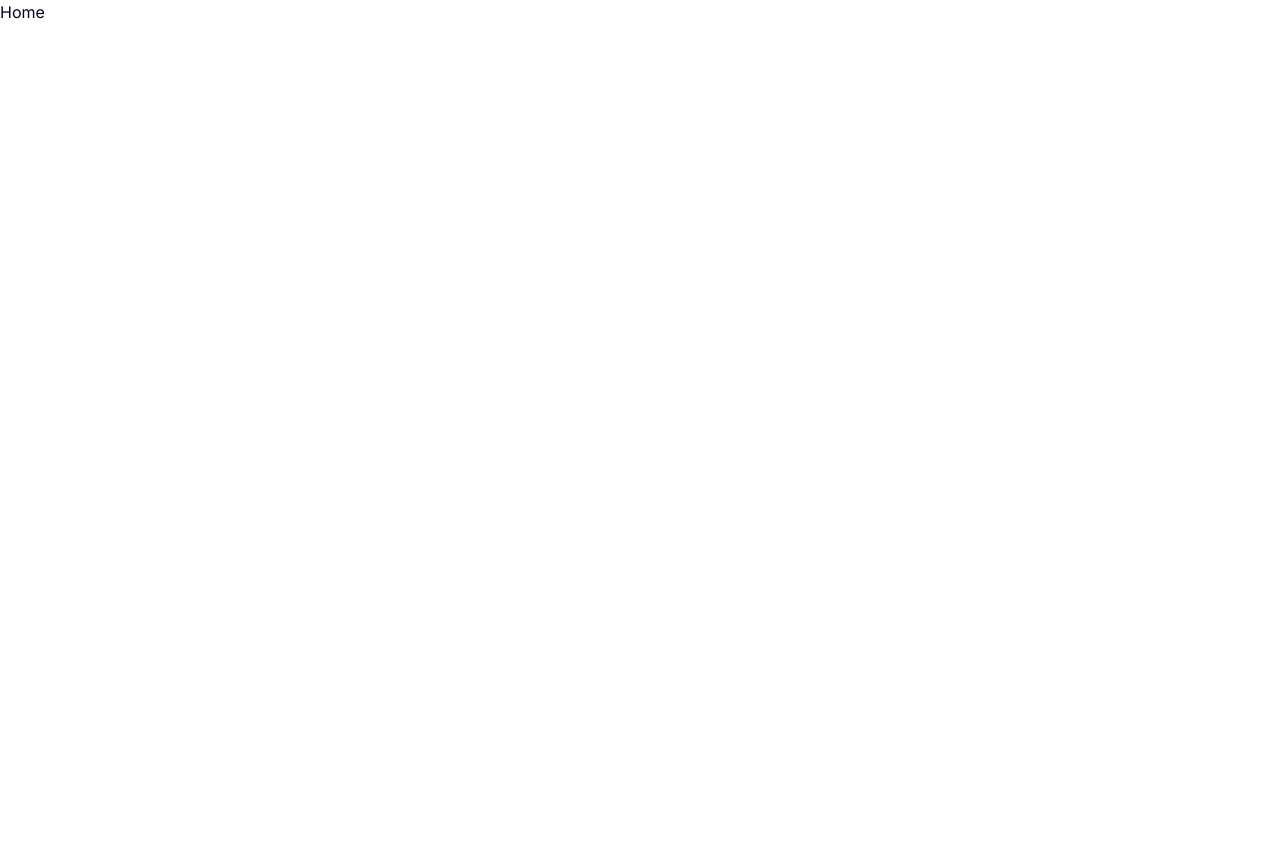
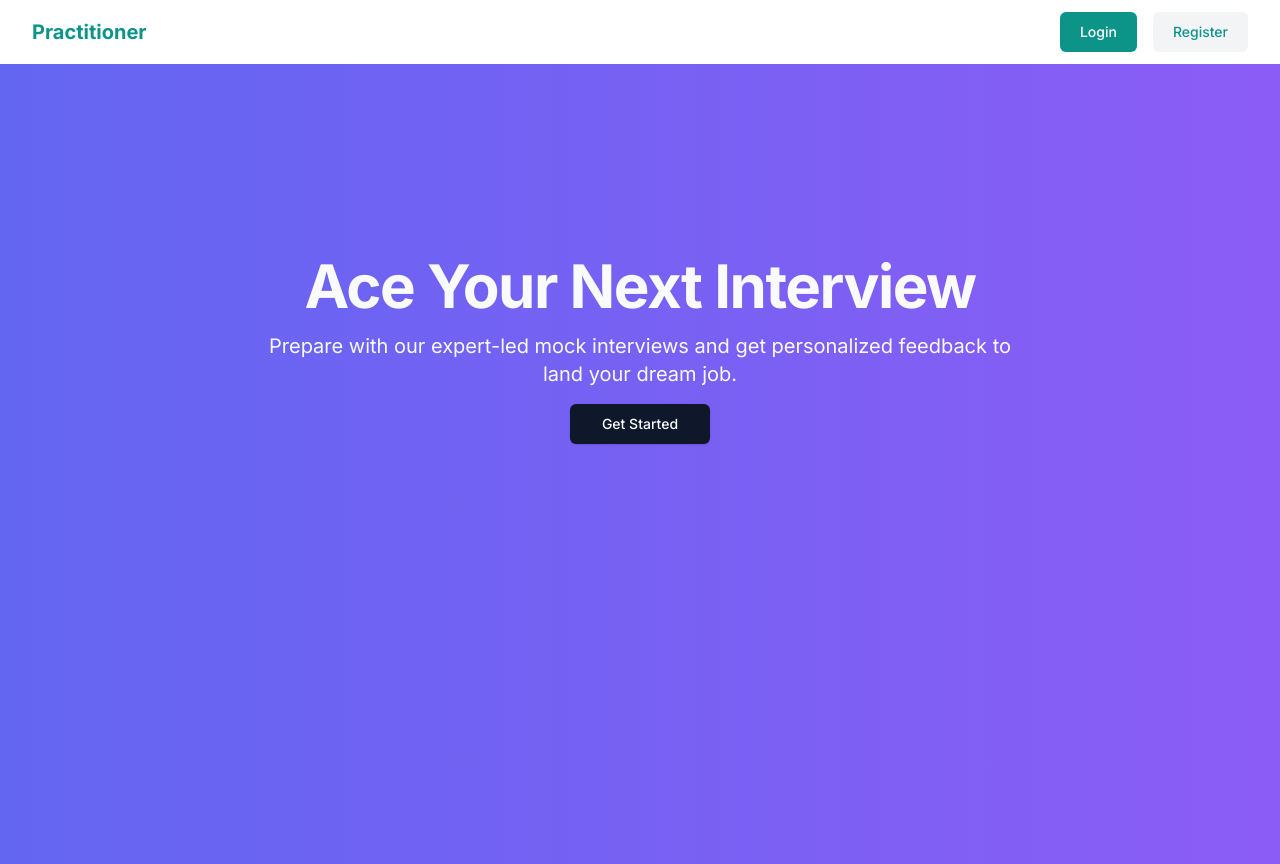
Before and after one commit to piyushyadav0191/Practitioner, a Next.js app: page / in a window 1280 px wide. Before the commit the page ends 800 px from the top, so only its background shows below. Built offline with nearby package versions, Linux system fonts and the light colour scheme; no server answers.

Commit message:
Finished

```diff
--- a/app/dashboard/_components/Header.tsx
+++ b/app/dashboard/_components/Header.tsx
@@ -1,7 +1,6 @@
 "use client"
 
 import { UserButton } from '@clerk/nextjs'
-import Image from 'next/image'
 import { usePathname } from 'next/navigation'
 import React, { useEffect } from 'react'
 
@@ -14,13 +13,11 @@ const Header = () => {
 
     return (
         <div className='flex p-4 items-center justify-between bg-secondary shadow-md'>
-            <Image src="/logo.svg" alt="logo" width={55} height={65} />
-            <ul className='gap-4 hidden md:flex'>
-                <li className={`hover:text-primary hover:font-bold transition-all cursor-pointer ${path === "/dashboard" && "text-primary font-bold"} `}>Dashboard</li>
-                <li className={`hover:text-primary hover:font-bold transition-all cursor-pointer ${path === "/dashboard/questions" && "text-primary font-bold"} `}>Questions</li>
-                <li className={`hover:text-primary hover:font-bold transition-all cursor-pointer ${path === "/dashboard/upgrade" && "text-primary font-bold"} `}>Upgrade</li>
-                <li className={`hover:text-primary hover:font-bold transition-all cursor-pointer ${path === "/dashboard/how" && "text-primary font-bold"} `}>How it works?</li>
-            </ul>
+                <a className="block font-bold text-xl my-1 text-teal-600" href="/">
+      <span className="sr-only">Home</span>
+      Practitioner
+    </a>
+
             <UserButton />
         </div>
     )
--- /dev/null
+++ b/app/dashboard/_components/InterviewItem.tsx
@@ -0,0 +1,28 @@
+import { Button } from '@/components/ui/button'
+import { PractitionerResponse } from '@/types/main'
+import Link from 'next/link'
+import React from 'react'
+
+type Props = {
+    interview: PractitionerResponse
+}
+
+const InterviewItem = ({interview}: Props) => {
+  return (
+    <div className='border shadow-sm rounded-lg p-3'>
+        <h2 className='font-bold text-primary'>{interview?.jobPosition}</h2>
+        <h2 className='font-semibold text-sm text-gray-800'>{interview?.jobExperienced} Years of Experience</h2>
+        <h2 className='text-xs text-gray-500'>Created At: {interview?.createdAt} </h2>
+        <div className='flex justify-between my-2 mt-2 gap-3'>
+            <Link href={`/dashboard/interview/${interview?.practionerInterviewId}/feedback`}>
+            <Button size={"sm"} variant={"outline"} className='w-full'>Feedback</Button>
+            </Link>
+            <Link href={`/dashboard/interview/${interview?.practionerInterviewId}/start`}>
+            <Button className='w-full'>Start</Button>
+            </Link>
+        </div>
+    </div>
+  )
+}
+
+export default InterviewItem
--- /dev/null
+++ b/app/dashboard/_components/PrevInterviewList.tsx
@@ -0,0 +1,39 @@
+"use client"
+
+import { db } from '@/lib/db'
+import { PractitionerInterview } from '@/lib/schema'
+import { PractitionerResponse } from '@/types/main'
+import { useUser } from '@clerk/nextjs'
+import { desc, eq } from 'drizzle-orm'
+import React, { useEffect } from 'react'
+import InterviewItem from './InterviewItem'
+
+const PrevInterviewList = () => {
+    const {user} = useUser()
+    const [interviewList, setInterviewList] = React.useState<PractitionerResponse[]>([])
+
+    useEffect(() => {
+        user&&GetInterviewList()
+    })
+
+    const GetInterviewList = async () => {
+        const result = await db.select().from(PractitionerInterview).where(eq(PractitionerInterview.createdBy, user?.primaryEmailAddress?.emailAddress as string)).orderBy(desc(PractitionerInterview.id))
+        setInterviewList(result)
+    }
+
+
+
+  return (
+    <div>
+         <h2 className='font-bold text-xl '>Your Previous Interview List</h2>
+         <div className='grid grid-cols-1 md:grid-cols-2 lg:grid-cols-3 gap-6'>
+
+         {interviewList&&interviewList.map((interview,index) => (
+             <InterviewItem key={index} interview={interview} />
+        ))}
+    </div>
+    </div>
+  )
+}
+
+export default PrevInterviewList
--- a/app/dashboard/interview/[interviewId]/feedback/page.tsx
+++ b/app/dashboard/interview/[interviewId]/feedback/page.tsx
@@ -2,7 +2,7 @@
 
 import { db } from '@/lib/db'
 import React from 'react'
-import {UserAswer} from "@/lib/schema"
+import { UserAswer } from "@/lib/schema"
 import { eq } from 'drizzle-orm'
 import { useEffect } from 'react'
 import {
@@ -12,11 +12,14 @@ import {
 } from "@/components/ui/collapsible"
 import { UserAswerProp } from '@/types/main'
 import { ChevronsUpDown } from 'lucide-react'
+import { Button } from '@/components/ui/button'
+import { useRouter } from 'next/navigation'
 
 
-const Feedback = ({params}: {params: {interviewId: string}}) => {
-
+const Feedback = ({ params }: { params: { interviewId: string } }) => {
+  const router = useRouter()
   const [feedbackList, setFeedbackList] = React.useState<UserAswerProp[]>([])
+  const [overallRating, setOverallRating] = React.useState<number>(0)
 
   useEffect(() => {
     GetFeedback()
@@ -25,28 +28,68 @@ const Feedback = ({params}: {params: {interviewId: string}}) => {
   const GetFeedback = async () => {
     const result = await db.select().from(UserAswer).where(eq(UserAswer.practitionerInterviewIdRef, params.interviewId)).orderBy(UserAswer.id);
     console.log(result)
+    // @ts-ignore
     setFeedbackList(result)
   }
+
+
+  async function calculateAverageRating() {
+    const result = await db.select().from(UserAswer).where(eq(UserAswer.practitionerInterviewIdRef, params.interviewId)).orderBy(UserAswer.id);
+    if (!Array.isArray(result)) {
+      throw new Error("Input must be an array of ratings");
+    }
+    const ratings = result.map((result) => parseFloat(result.rating));
+
+    if (ratings.length === 0) {
+      return 0;
+    }
+
+    const sum = ratings.reduce((acc, rating) => acc + rating, 0);
+
+    const average = sum / ratings.length;
+
+    return average;
+  }
+
+  calculateAverageRating().then((avg) => {
+
+    setOverallRating(avg)
+
+  })
+
+
   return (
     <div className='p-10'>
       <h2 className='text-2xl font-bold text-green-500'>Congratulations</h2>
       <h2 className='font-bold text-xl'>Here is your interview feedback</h2>
-        <h2 className='text-primary text-lg my-3'>Your Overall interview rating: <strong>7/10</strong></h2>
-
+      <h2 className='text-primary text-lg my-3'>Your Overall interview rating: {overallRating}
+         <strong>{feedbackList?.length===0?
+        <h2 className='font-bold text-xl text-gray-500'>No Interview rating</h2>
+       : (
+        <>
           <h2 className='text-sm text-gray-700'>Find below interview question with correct answer, Your answer and feedback for improvement </h2>
 
-    {feedbackList&& feedbackList.map((item, index) => (
+{feedbackList && feedbackList.map((item, index) => (
   <Collapsible key={index}>
-      <CollapsibleTrigger className='p-2 bg-secondary rounded-lg my-2 text-left flex justify-between'>{item.question} <ChevronsUpDown /> </CollapsibleTrigger>
-      <CollapsibleContent>
+    <CollapsibleTrigger className='p-2 bg-secondary rounded-lg my-2 text-left flex justify-between w-full'>{item.question} <ChevronsUpDown /> </CollapsibleTrigger>
+    <CollapsibleContent className='mt-7'>
       <div className='flex flex-col gap-4'>
         <h2 className='text-red-400 p-2 border rounded-sm'> <strong>Rating:</strong>{item.rating}</h2>
+        <h2 className='p-2 border rounded-lg bg-red-300 text-sm text-red-800'><strong>Your Answer: </strong>{item.userAns}</h2>
+        <h2 className='p-2 border rounded-lg bg-green-200 text-sm text-green-600'><strong>Correct Answer: </strong>{item.correctAns}</h2>
+        <h2 className='p-2 border rounded-lg bg-blue-200 text-sm text-blue-600'><strong>Feedback: </strong>{item.feedback}</h2>
+
       </div>
     </CollapsibleContent>
   </Collapsible>
 ))
 }
+        </>
+       ) }
+       </strong></h2>
 
+
+      <Button onClick={() => router.replace("/dashboard")}>Back to Home</Button>
     </div>
   )
 }
--- a/app/dashboard/page.tsx
+++ b/app/dashboard/page.tsx
@@ -1,6 +1,7 @@
 import { UserButton } from '@clerk/nextjs'
 import React from 'react'
 import AddNewInterview from './_components/AddNewInterview'
+import PrevInterviewList from './_components/PrevInterviewList'
 
 const DashboardPage = () => {
   return (
@@ -10,6 +11,8 @@ const DashboardPage = () => {
      <div className='grid grid-cols-1 md:grid-cols-3 my-5'>
       <AddNewInterview />
      </div>
+
+     <PrevInterviewList />
     </div>
   )
 }
--- a/app/page.tsx
+++ b/app/page.tsx
@@ -1,6 +1,36 @@
-const Home = () => {
+import Nav from "@/components/Nav"
+import { currentUser } from "@clerk/nextjs/server"
+import Link from "next/link"
+import { redirect } from "next/navigation"
+
+const Home = async () => {
+  const user = await currentUser()
+  if(user){
+    redirect("/dashboard")
+  }
   return (
-    <div>Home</div>
+    <>
+    <Nav />
+    <section className="w-full min-h-screen py-12 sm:py-24 md:py-32 lg:py-40 xl:py-48 bg-gradient-to-r from-[#6366F1] to-[#8B5CF6]">
+    <div className="container px-4 md:px-6 text-center text-primary-foreground">
+      <div className="max-w-3xl mx-auto space-y-4">
+        <h1 className="text-4xl font-bold tracking-tight sm:text-5xl md:text-6xl">Ace Your Next Interview</h1>
+        <p className="text-lg md:text-xl">
+          Prepare with our expert-led mock interviews and get personalized feedback to land your dream job.
+        </p>
+        <div className="flex justify-center">
+          <Link
+            href="/sign-in"
+            className="inline-flex h-10 items-center justify-center rounded-md bg-primary px-8 text-sm font-medium text-primary-foreground shadow transition-colors hover:bg-primary/90 focus-visible:outline-none focus-visible:ring-1 focus-visible:ring-ring disabled:pointer-events-none disabled:opacity-50"
+            prefetch={false}
+            >
+            Get Started
+          </Link>
+        </div>
+      </div>
+    </div>
+  </section>
+            </>
   )
 }
 
--- /dev/null
+++ b/components/Nav.tsx
@@ -0,0 +1,42 @@
+import React from 'react'
+
+const Nav = () => {
+  return (
+    <header className="bg-white">
+  <div className="mx-auto flex h-16 max-w-screen-xl items-center gap-8 px-4 sm:px-6 lg:px-8">
+    <a className="block font-bold text-xl my-1 text-teal-600" href="/">
+      <span className="sr-only">Home</span>
+      Practitioner
+    </a>
+
+    <div className="flex flex-1 items-center justify-end md:justify-between">
+      <nav aria-label="Global" className="hidden md:block">
+
+      </nav>
+
+      <div className="flex items-center gap-4">
+        <div className="sm:flex sm:gap-4">
+          <a
+            className="block rounded-md bg-teal-600 px-5 py-2.5 text-sm font-medium text-white transition hover:bg-teal-700"
+            href="/sign-in"
+          >
+            Login
+          </a>
+
+          <a
+            className="hidden rounded-md bg-gray-100 px-5 py-2.5 text-sm font-medium text-teal-600 transition hover:text-teal-600/75 sm:block"
+            href="/sign-up"
+          >
+            Register
+          </a>
+        </div>
+
+
+      </div>
+    </div>
+  </div>
+</header>
+  )
+}
+
+export default Nav
```
Lines whose indentation alone changed are shown as unchanged.
